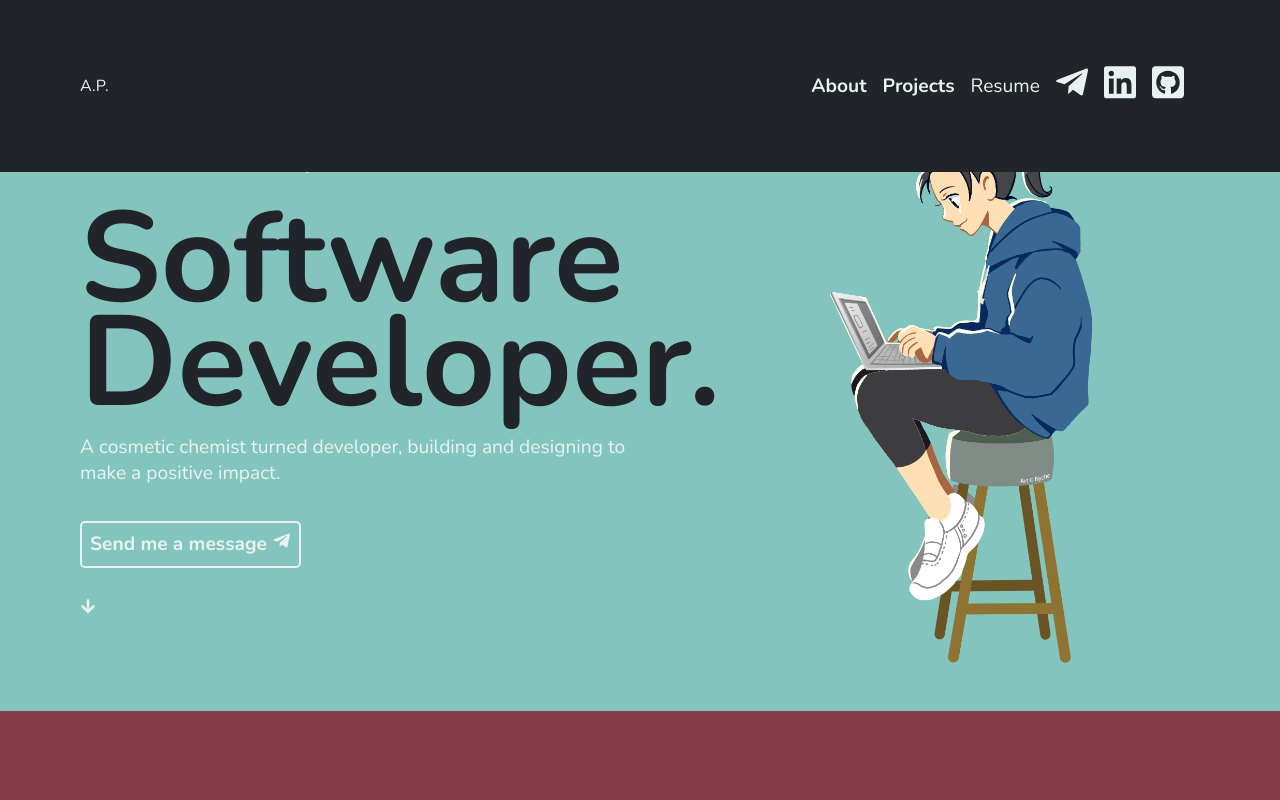
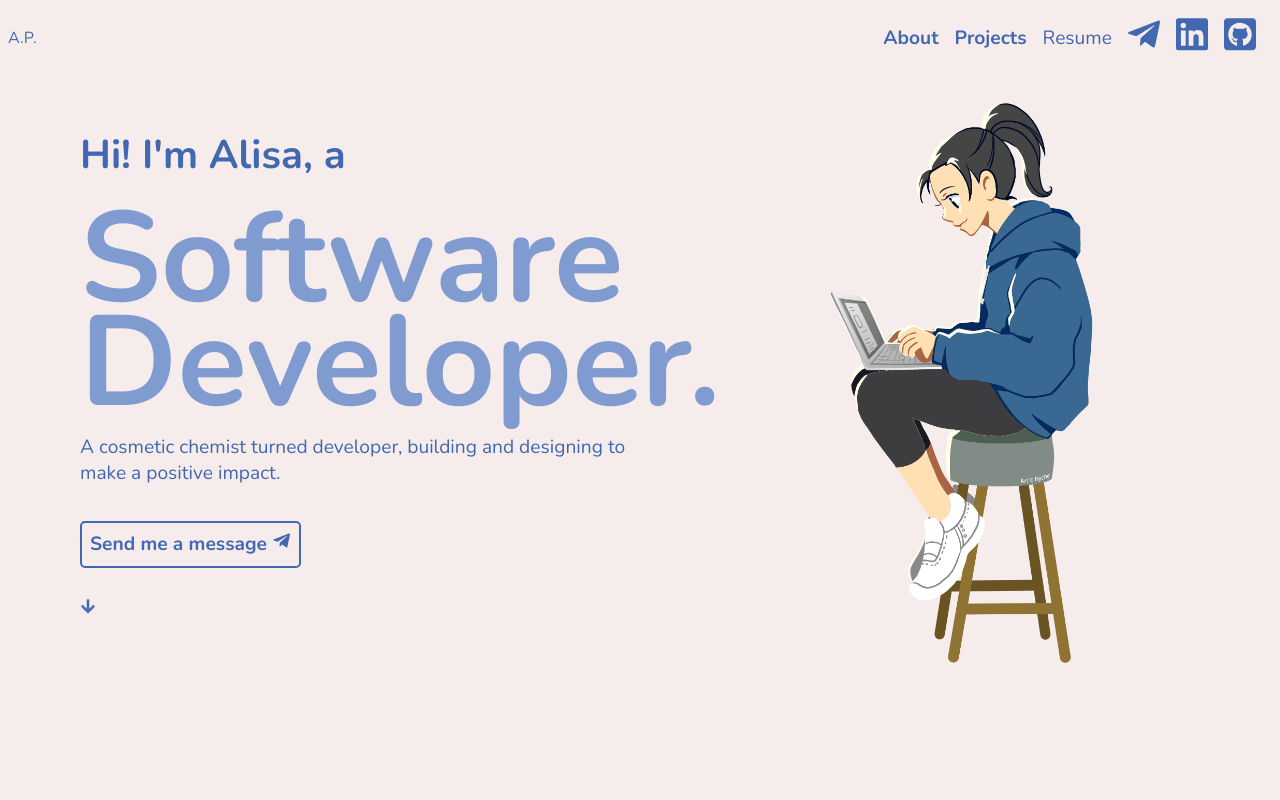
Before and after one commit to alisapromthep/portfolioV2, a React (Create React App) app: page / in a window 1280 px wide. Shown: the top 800 px of the page. Built offline with nearby package versions, Linux system fonts and the light colour scheme.

Commit message:
new color scheme, pale pink + blues, cleaner/ brighter look

```diff
--- a/src/App.scss
+++ b/src/App.scss
@@ -9,8 +9,7 @@
 body {
     margin: 0;
     overflow-x: hidden;
-    background-color: $primaryDark;
-
+    background-color: $primaryLight;
 }
 
 .reveal{
@@ -24,3 +23,30 @@ body {
         opacity: 1;
     }
 }
+
+.day{
+    background: #2d5f99;
+    background: -moz-linear-gradient(top,  #2d5f99 0%, #2989d8 50%, #7db9e8 100%);
+    background: -webkit-linear-gradient(top,  #2d5f99 0%,#2989d8 50%,#7db9e8 100%);
+    background: linear-gradient(to bottom,  #2d5f99 0%,#2989d8 50%,#7db9e8 100%);
+    filter: progid:DXImageTransform.Microsoft.gradient( startColorstr='#2d5f99', endColorstr='#7db9e8',GradientType=0 );
+
+}
+
+.night{
+    background: #2a2f4f;
+    background: -moz-linear-gradient(top,  #2a2f4f 0%, #45286b 73%, #4b518c 100%);
+    background: -webkit-linear-gradient(top,  #2a2f4f 0%,#45286b 73%,#4b518c 100%);
+    background: linear-gradient(to bottom,  #2a2f4f 0%,#45286b 73%,#4b518c 100%);
+    filter: progid:DXImageTransform.Microsoft.gradient( startColorstr='#2a2f4f', endColorstr='#4b518c',GradientType=0 );
+
+}
+
+.twilight{
+    background: #42373d;
+background: -moz-linear-gradient(top,  #42373d 0%, #5f4e84 19%, #9a7ea6 46%, #9a7ea6 46%, #c4889f 65%, #f8b2a1 85%, #fde2b1 100%);
+background: -webkit-linear-gradient(top,  #42373d 0%,#5f4e84 19%,#9a7ea6 46%,#9a7ea6 46%,#c4889f 65%,#f8b2a1 85%,#fde2b1 100%);
+background: linear-gradient(to bottom,  #42373d 0%,#5f4e84 19%,#9a7ea6 46%,#9a7ea6 46%,#c4889f 65%,#f8b2a1 85%,#fde2b1 100%);
+filter: progid:DXImageTransform.Microsoft.gradient( startColorstr='#42373d', endColorstr='#fde2b1',GradientType=0 );
+
+}
--- a/src/components/Aboutme/Aboutme.scss
+++ b/src/components/Aboutme/Aboutme.scss
@@ -3,7 +3,6 @@
 
 .aboutme {
     @include top-margin;
-    background-color: $primaryDark;
     position: relative;
     display: flex;
     flex-direction: column;
--- a/src/components/Hero/Hero.scss
+++ b/src/components/Hero/Hero.scss
@@ -4,7 +4,6 @@
 
 .hero {
     @include mobile-padding;
-    background-color: $primary;
 
     @include tablet {
         @include tablet-padding;
@@ -73,12 +72,9 @@
 
         &--color{
             //color: #E4E6F5;
-            color:#344E8C;
+            //color:#344E8C;
             //color:#D5E1F6;
-            color:$secondaryDark;
-            background: $primary;
-            -webkit-background-clip: text;
-            -webkit-text-stroke: 4px transparent;
+            color:$primary;
 
         }
     }
@@ -129,10 +125,12 @@
     }
 
     &__arrow-down{
-        color: $primaryLight;
+        display:flex;
+        color: $primaryDark;
         font-size: 1rem;
         margin-top: 2rem;
         animation: arrow-down-bounce 1s infinite linear;
+        justify-self: center;
     }
 
 }
--- a/src/components/NavBar/NavBar.scss
+++ b/src/components/NavBar/NavBar.scss
@@ -4,7 +4,6 @@
 
 
 .nav {
-    background-color: $secondaryDark;
     display: flex;
     align-items: center;
     justify-content: center;
@@ -19,12 +18,9 @@
 
     }
 
-    @include desktop {
-        @include desktop-padding;
-    }
 
     &__name{
-        color: $primaryLight;
+        color: $primaryDark;
         text-decoration: none;
         list-style: none;
     }
@@ -46,7 +42,7 @@
 
     &__link {
         text-decoration: none;
-        color:$primaryLight;
+        color:$primaryDark;
 
         &-item{
             list-style: none;
--- a/src/components/Projects/Projects.scss
+++ b/src/components/Projects/Projects.scss
@@ -18,7 +18,6 @@
         @include tablet {
             width: 100%;
             display: flex;
-            background-color: $primaryDark;
             justify-content: center;
             align-items: center;
         }
@@ -87,7 +86,6 @@
     &__label-box {
         border-radius: 10px;
         width: 100%;
-        background-color: $primaryDark;
         @include flex-column;
         align-items: center;
         padding: 2rem;
--- a/src/styles/partials/_colors.scss
+++ b/src/styles/partials/_colors.scss
@@ -1,16 +1,16 @@
-// $primaryLight: #F5EAE5;
-// $primary: #7F9BD0;
-// $primaryDark:#5D7CC3;
-// $secondary:#344E8C;
-// $secondaryDark: #203458;
+$primaryLight: #F6ECEC;
+$primary: #7F9BD0;
+$primaryDark:#4168B0;
+$secondary:#344E8C;
+$secondaryDark: #203458;
 
 
 
 
 
 //previous colors
-$primaryLight: #E8F3F1;
-$primary: #83C5BE;
-$primaryDark: #853C4A;
-$secondary: #FFF6D9;
-$secondaryDark: #212529;
+// $primaryLight: #E8F3F1;
+// $primary: #83C5BE;
+// $primaryDark: #853C4A;
+// $secondary: #FFF6D9;
+// $secondaryDark: #212529;
--- a/src/styles/partials/_mixins.scss
+++ b/src/styles/partials/_mixins.scss
@@ -44,10 +44,10 @@
 
 @mixin button {
     background-color: transparent;
-    border: 2px solid $primaryLight;
+    border: 2px solid $primaryDark;
     border-radius: 5px;
     padding: 0.5rem;
-    color: $primaryLight;
+    color: $primaryDark;
     margin-top: 1rem;
     cursor: pointer;
     transition: 0.25s;
@@ -67,7 +67,7 @@
 
 @mixin react-icon {
     width: 1rem;
-    color: $primaryLight;
+    color: $primaryDark;
     cursor: pointer;
     @include tablet{
         width: 1.5rem;
--- a/src/styles/partials/_typography.scss
+++ b/src/styles/partials/_typography.scss
@@ -38,7 +38,7 @@
 }
 
 body {
-    color: $primaryLight;
+    color: $primaryDark;
     font-family: 'nunito', sans-serif;
     font-weight: 400;
 }
```
